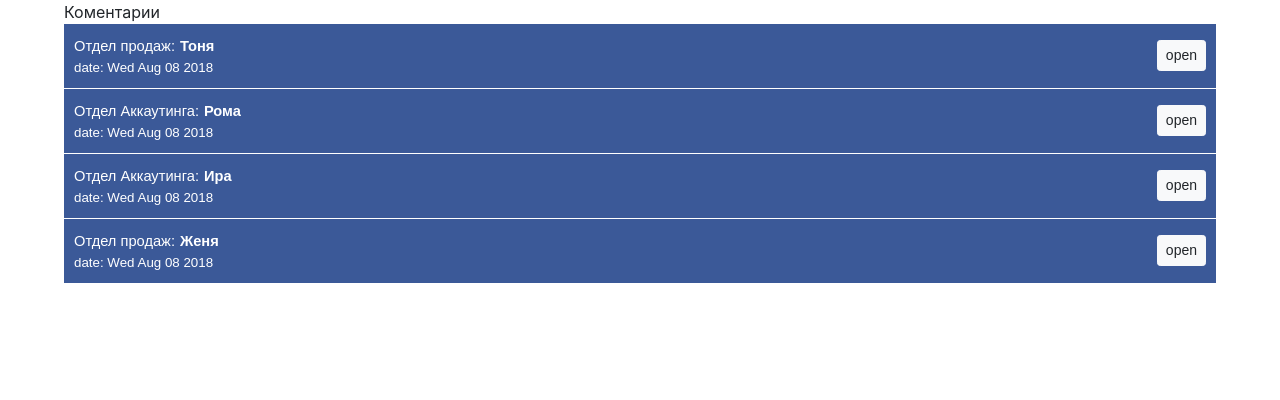
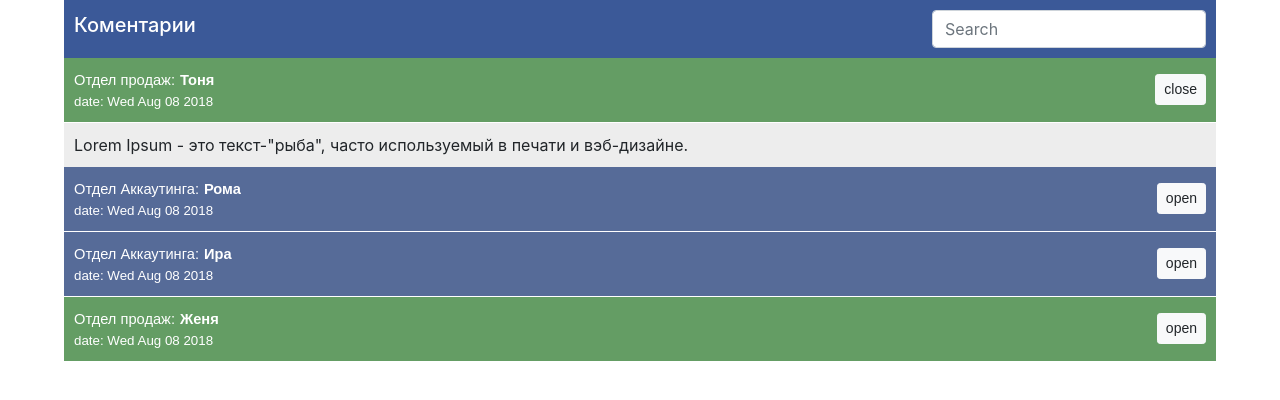
Before and after one commit to RomanManuilov/React, a React app in the folder app/: page / in a window 1280 px wide. Built offline with nearby package versions, Linux system fonts and the light colour scheme.

Commit message:
React add new component Search

```diff
--- a/app/src/components/App/index.js
+++ b/app/src/components/App/index.js
@@ -1,17 +1,26 @@
 import React from 'react';
 import CommentsList from "../CommentsList/";
-import сommentDataBase from '../../dataBaseComments.js'
+import dataBase from '../../dataBaseComments.js'
 import 'bootstrap/dist/css/bootstrap.css'
 import './style.css'
-
+import Search from "../Search";
 
 function App() {
         return (
             <div className="container-comment">
-                <div>
-                    <div className='container-comment__title'>Коментарии</div>
+                <div className='comment-caption'>
+                    <div className='caption-item'>
+                        <h5 className='caption-item__title'>
+                            Коментарии
+                        </h5>
+                    </div>
+                    <div className='caption-item'>
+                        <div className='caption-item-search'>
+                           <Search/>
+                        </div>
+                    </div>
                 </div>
-                <CommentsList comments={сommentDataBase}/>
+                <CommentsList comments={dataBase}/>
             </div>
         );
 }
--- a/app/src/components/App/style.css
+++ b/app/src/components/App/style.css
@@ -2,6 +2,19 @@
     width: 90%;
     margin: 0 auto;
 }
-.container-comment__title{
+.comment-caption{
+    background: #3B5998;
+    padding: 10px;
+    display: flex;
+    align-items: center;
+    justify-content: space-between;
+}
+.caption-item{
 
 }
+.caption-item__title{
+    color: #ffffff;
+}
+.caption-item-search{
+
+}
--- a/app/src/components/Comments/index.js
+++ b/app/src/components/Comments/index.js
@@ -1,20 +1,27 @@
 import React, {Component} from 'react';
 import './style.css'
+import Search from '../Search'
 
 class Comments extends Component{
-        state = {
-            isOpen : false
-        };
+        constructor(props){
+            super(props);
+            this.state = {
+                isOpen: props.defaultOpen
+            }
+        }
     render(){
         const {comments} = this.props;
-        const body = this.state.isOpen && <section className='comment-body'>
-            <div className='comment-body__text'>
-                {comments.text}
-            </div>
-        </section>;
+        const {group} = this.props;
+        const color = group === 'sale' ?  { background: '#649D64'} : { background: '#566B98'};
+        const body = this.state.isOpen &&
+            <section className='comment-body'>
+                <div className='comment-body__text'>
+                    {comments.text}
+                </div>
+            </section>;
         return (
             <div className='comment'>
-                <div className='comment-header'>
+                <div className='comment-header' style={color}>
                     <div className='comment-header-item'>
                         <div className='comment-header-item__title'>
                             {comments.title}:
--- a/app/src/components/Comments/style.css
+++ b/app/src/components/Comments/style.css
@@ -2,7 +2,6 @@
     width: 100%;
 }
 .comment-header{
-    background: #3B5998;
     display: flex;
     align-items: center;
     justify-content: space-between;
--- a/app/src/components/CommentsList/index.js
+++ b/app/src/components/CommentsList/index.js
@@ -3,8 +3,11 @@ import Comments from '../Comments/index'
 import './style.css'
 
 export default function CommentsList({comments}){
-    const commentsElements = comments.map(comment =>
-        <li key={comment.id} className='comment-list__li'><Comments comments={comment}/></li>
+    const commentsElements = comments.map((comment, index) =>
+        comment.title === 'Отдел продаж' ? <li key={comment.id} className='comment-list__li'>
+                <Comments comments={comment} group='sale' defaultOpen={index === 0} /></li> :
+                 <li key={comment.id} className='comment-list__li'>
+                <Comments comments={comment} group='account' defaultOpen={index === 0}/></li>
     )
     return(
         <ul className='comment-list'>
--- /dev/null
+++ b/app/src/components/Search/index.js
@@ -0,0 +1,31 @@
+import React,{Component} from 'react';
+import Comments from '../Comments'
+import dataBase from '../../dataBaseComments'
+
+class Search extends Component{
+    render(){
+        return(
+            <form className="form-inline my-2 my-lg-0">
+                <input className="form-control my-sm-0" type="search" placeholder="Search" aria-label="Search" onChange={this.handelSearch}></input>
+            </form>
+        )
+    }
+    getInitialState = () =>{
+        return{
+            displayedComments : dataBase
+        }
+    }
+    handelSearch = (event) => {
+        var searchQuery = event.target.value.toLowerCase()
+        var displayedComments = dataBase.filter(function (el) {
+            var searchVal = el.user.toLowerCase();
+            return searchVal.indexOf(searchQuery) !== -1;
+        });
+        console.log(displayedComments);
+        this.setState({
+            displayedComments: displayedComments
+        })
+    }
+
+}
+export default Search
```
Also changed, not shown: app/src/components/Search/style.css (added).
